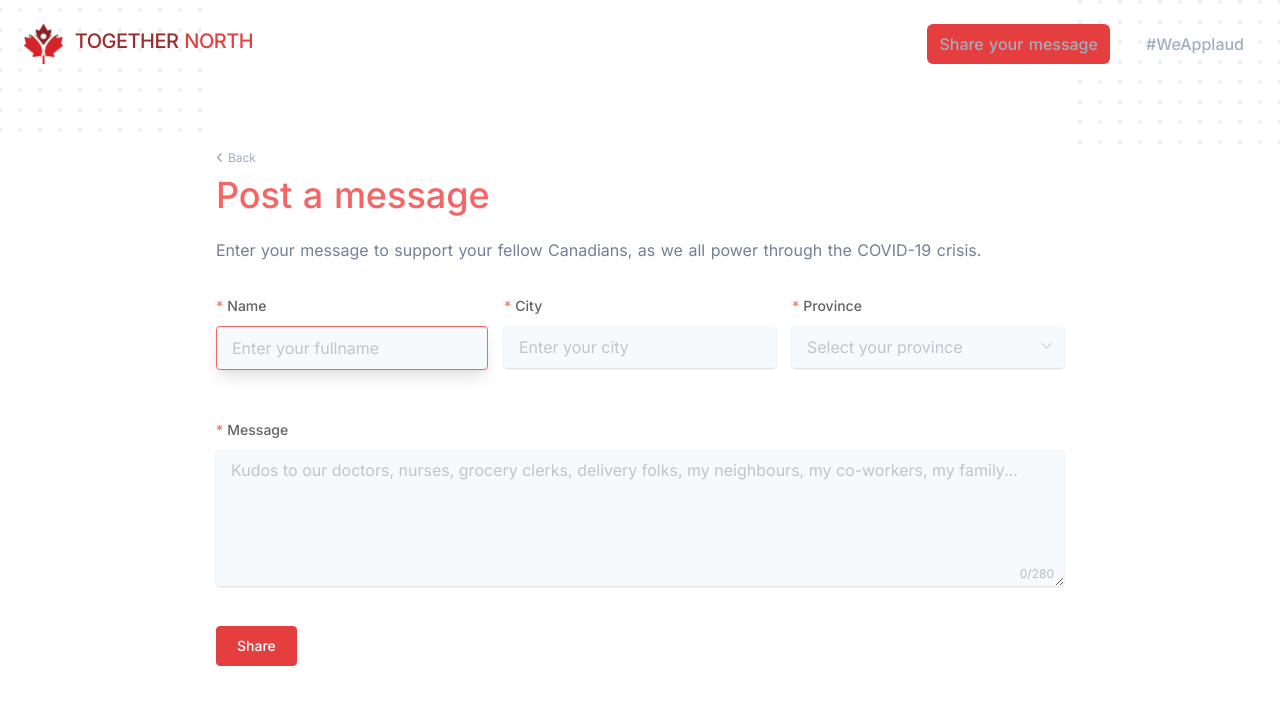
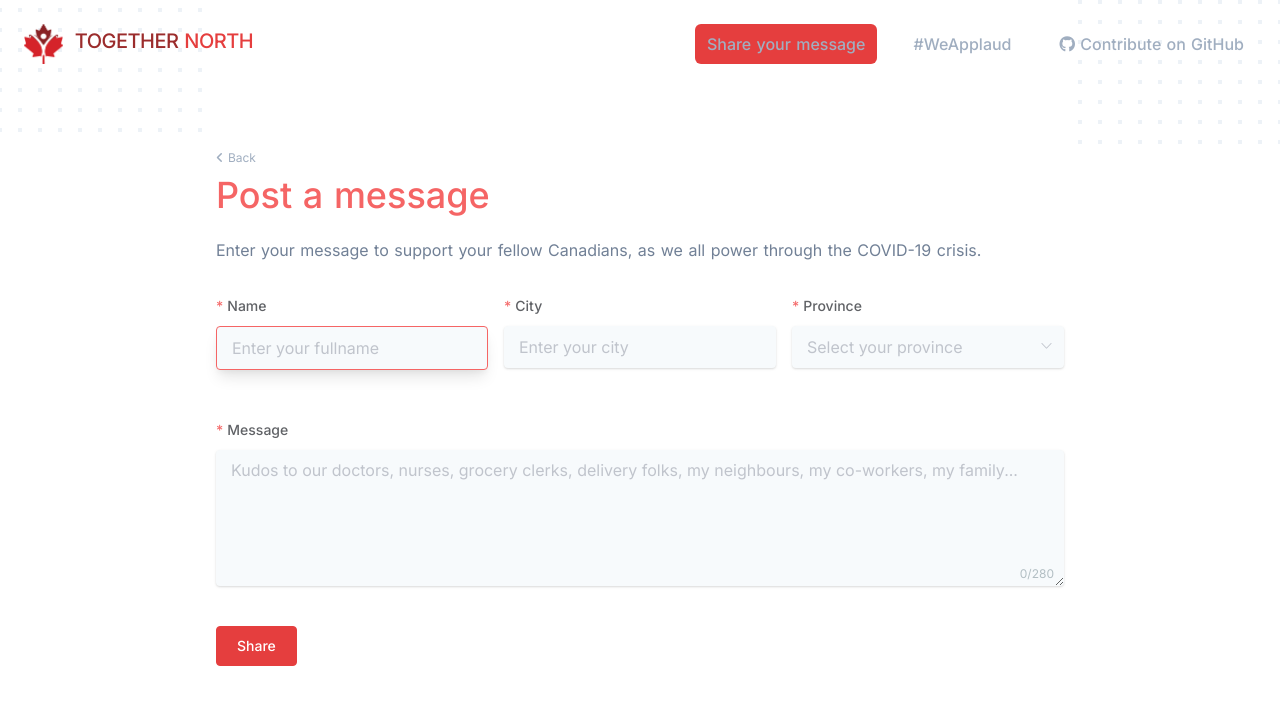
Before and after one commit to foxted/together-north, a Nuxt app: page /share-your-message in a window 1280 px wide. Shown: the top 704 px of the page. Built offline with nearby package versions, Linux system fonts and the light colour scheme.

Commit message:
chore: add github link and dotenv support

```diff
--- a/app/components/layout/Navbar.vue
+++ b/app/components/layout/Navbar.vue
@@ -2,6 +2,9 @@
     <div class="navbar" @click="$emit('click')">
         <nuxt-link :to="{ name: 'share-your-message' }">Share your message</nuxt-link>
         <nuxt-link :to="{ name: 'weapplaud' }">#WeApplaud</nuxt-link>
+        <a href="https://github.com/foxted/together-north" target="_blank">
+            <i class="fab fa-github"></i>&nbsp;Contribute on GitHub
+        </a>
     </div>
 </template>
 
--- a/nuxt.config.js
+++ b/nuxt.config.js
@@ -1,3 +1,4 @@
+require('dotenv').config();
 const pkg = require('./package');
 
 module.exports = {
@@ -44,7 +45,6 @@ module.exports = {
         FIREBASE_MESSAGING_SENDER_ID: process.env.FIREBASE_MESSAGING_SENDER_ID,
         FIREBASE_TENANT_ID: process.env.FIREBASE_TENANT_ID,
         FIREBASE_MEASUREMENT_ID: process.env.FIREBASE_MEASUREMENT_ID,
-        GOOGLE_PLACES_API_KEY: process.env.GOOGLE_PLACES_API_KEY
     },
 
     /*
@@ -91,6 +91,11 @@ module.exports = {
             }
         ]
     ],
+
+    buildModules: [
+        '@nuxtjs/dotenv',
+    ],
+
     /*
     ** Axios module configuration
     */
--- a/package.json
+++ b/package.json
@@ -26,6 +26,7 @@
     "@babel/plugin-proposal-export-default-from": "^7.8.3",
     "@commitlint/cli": "^8.3.5",
     "@commitlint/config-conventional": "^8.3.4",
+    "@nuxtjs/dotenv": "^1.4.1",
     "autoprefixer": "^9.7.4",
     "babel-eslint": "^10.1.0",
     "cz-conventional-changelog": "^3.1.0",
```
Also changed, not shown: 2 other files (tests, documents, lock files or other folders).
